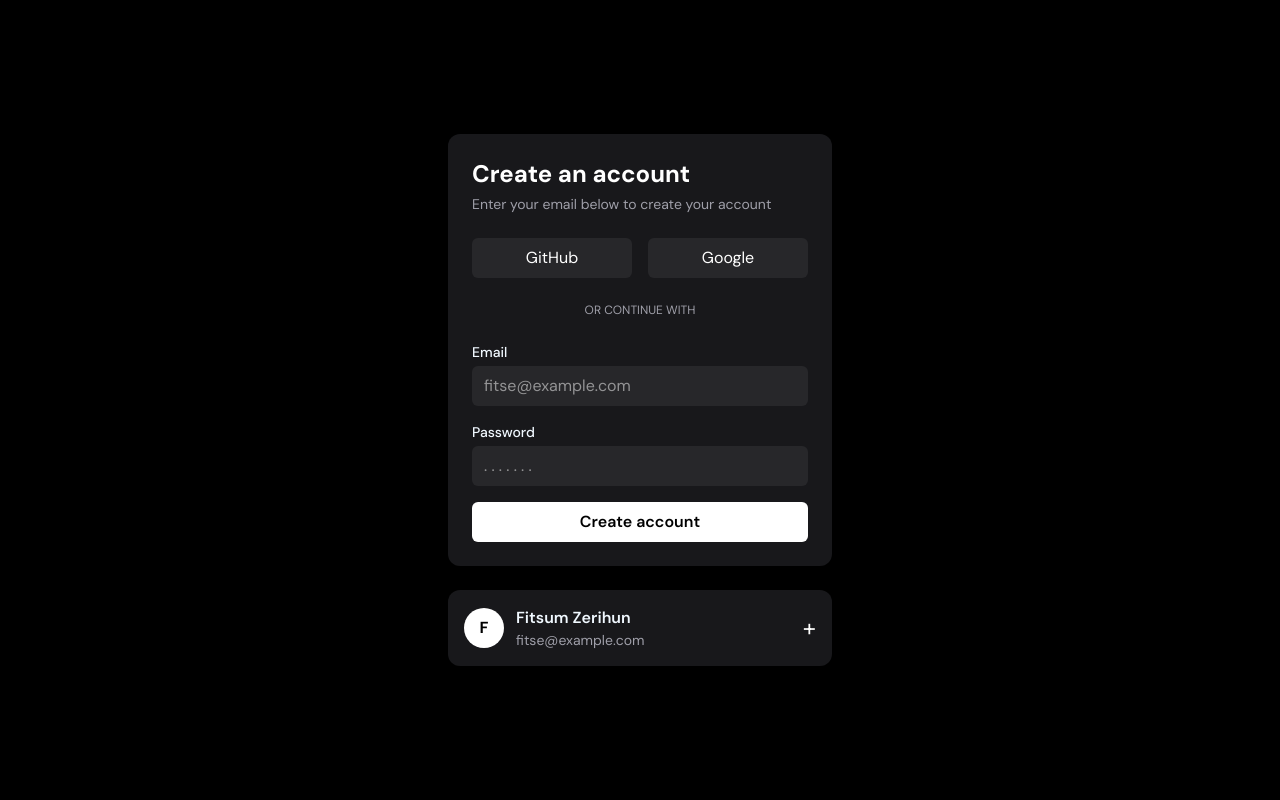
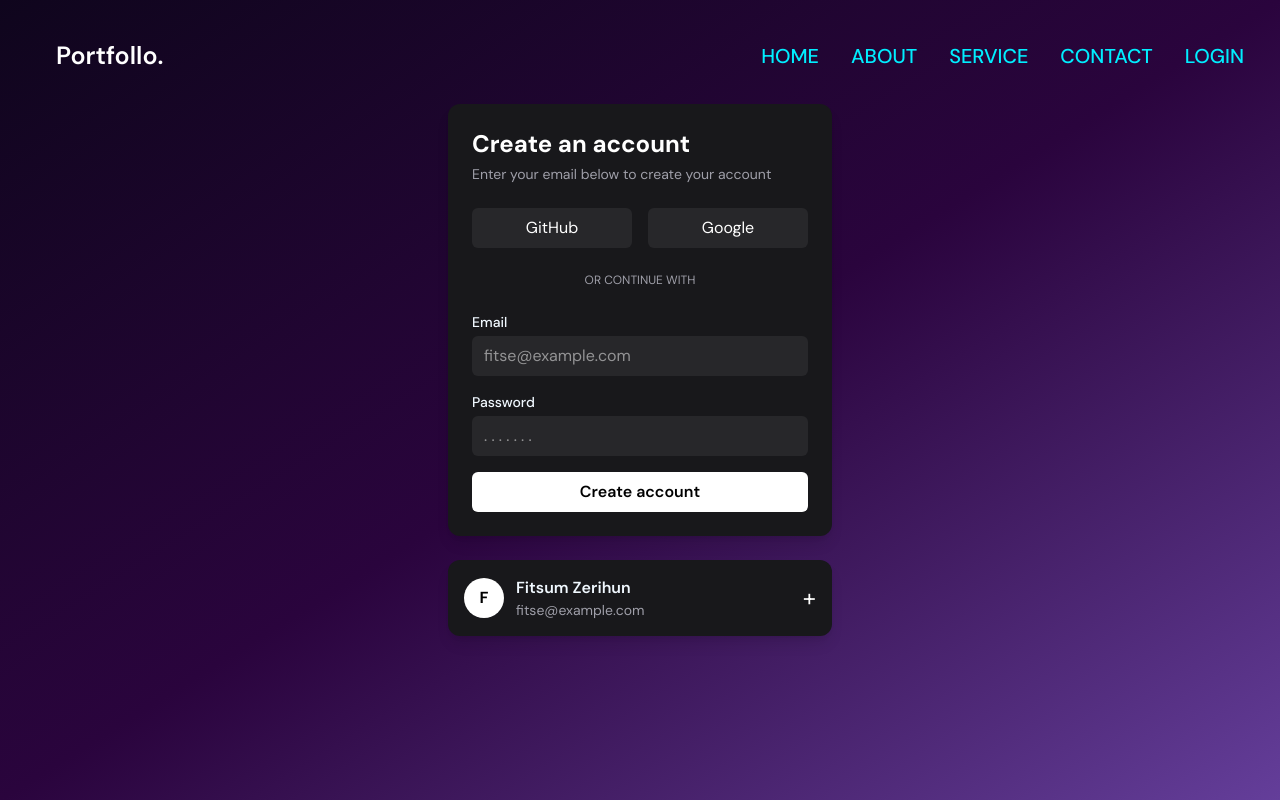
Before and after one commit to codewithfitse/Portfollo, a React (Vite) app in the folder React-app/: page /Login in a window 1280 px wide. Built offline with nearby package versions, Linux system fonts and the light colour scheme.

Commit message:
CHANGE ON LOGIN I ADD HEADER AND BACKEGROUND

```diff
--- a/React-app/src/page/Login.jsx
+++ b/React-app/src/page/Login.jsx
@@ -1,4 +1,5 @@
-import React, { useEffect, useRef, useState } from "react";
+import React, { useEffect, useState } from "react";
+import { Header } from "../componets/Header";
 
 const Login = () => {
   const [login, setLogin] = useState([]);
@@ -24,8 +25,9 @@ const Login = () => {
   }
 
   return (
-    <div className="flex flex-col items-center justify-center min-h-screen p-4">
-      <div className="bg-zinc-900 p-6 rounded-xl max-w-sm w-full space-y-6 shadow-lg">
+    <div className="flex flex-col items-center min-h-screen p-4 background overflow-hidden">
+      <Header />
+      <div className="bg-zinc-900 p-6 mt-10 lg:mt-2 rounded-xl max-w-sm w-full space-y-6 shadow-lg">
         <div>
           <h2 className="text-2xl font-bold">Create an account</h2>
           <p className="text-sm text-zinc-400 mt-1">
```
